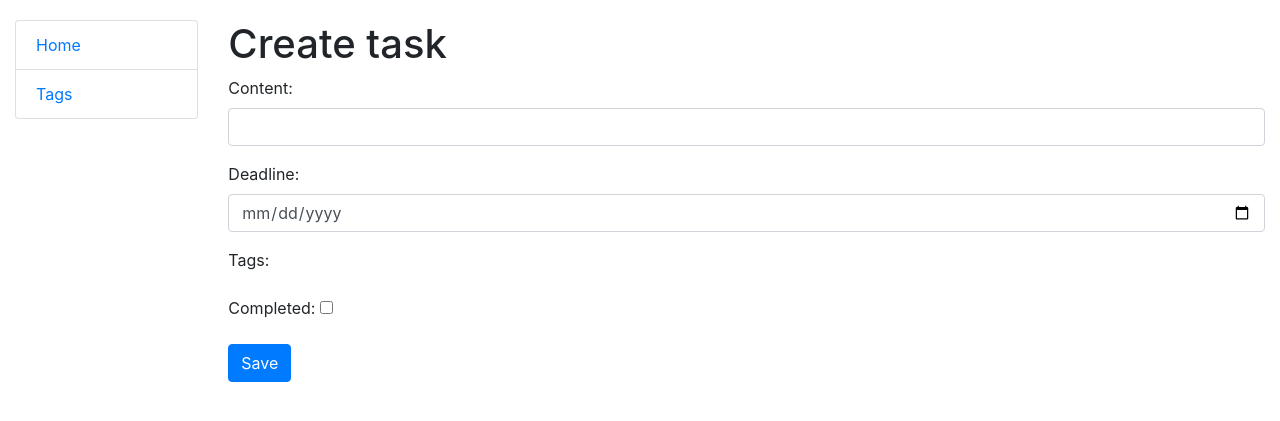
After one commit to yura-hudzovskyi/todo-list, a Django app: page /tasks/create/ in a window 1280 px wide. The commit adds this page. Shown: the top 421 px of the page. Run offline with Django 4.2, Linux system fonts and the light colour scheme; data that the repository does not hold is empty; some libraries are stand-ins or nearby versions.

Commit message:
add creation and update form for task

```diff
--- /dev/null
+++ b/templates/todo/task_form.html
@@ -0,0 +1,10 @@
+{% extends "base.html" %}
+
+{% block content %}
+  <h1>{{ object|yesno:"Update, Create" }} task</h1>
+  <form action="" method="post">
+    {% csrf_token %}
+    {{ form.as_p }}
+    <input type="submit" value="Save" class="btn btn-primary">
+  </form>
+{% endblock %}
--- /dev/null
+++ b/todo/forms.py
@@ -0,0 +1,33 @@
+import datetime
+
+from django import forms
+
+from todo.models import Task, Tag
+
+
+class DateInput(forms.DateInput):
+    input_type = "date"
+
+
+class TaskForm(forms.ModelForm):
+    tags = forms.ModelMultipleChoiceField(
+        widget=forms.CheckboxSelectMultiple(attrs={"class": "scrollable-checkbox-list"}),
+        queryset=Tag.objects.all(),
+        required=False,
+    )
+
+    class Meta:
+        model = Task
+        fields = ["content", "deadline", "tags", "completed"]
+        widgets = {"deadline": DateInput()}
+
+    def __init__(self, *args, **kwargs):
+        super().__init__(*args, **kwargs)
+        self.fields["content"].widget.attrs.update({"class": "form-control"})
+        self.fields["deadline"].widget.attrs.update({"class": "form-control"})
+
+    def clean_deadline(self):
+        deadline = self.cleaned_data["deadline"]
+        if deadline.date() < datetime.date.today():
+            raise forms.ValidationError("Deadline cannot be in the past")
+        return deadline
--- a/todo/models.py
+++ b/todo/models.py
@@ -20,7 +20,7 @@ class Task(models.Model):
     tags = models.ManyToManyField(Tag, blank=True)
 
     class Meta:
-        ordering = ["-created_at"]
+        ordering = ["completed", "created_at"]
 
     def __str__(self):
         return self.content
--- a/todo/urls.py
+++ b/todo/urls.py
@@ -1,11 +1,19 @@
 from django.urls import path
 
-from todo.views import TaskListView, change_task_status, TaskDeleteView
+from todo.views import (
+    TaskListView,
+    change_task_status,
+    TaskDeleteView,
+    TaskCreateView,
+    TaskUpdateView,
+)
 
 urlpatterns = [
     path("", TaskListView.as_view(), name="index"),
     path("change_task_status/<int:pk>/", change_task_status, name="change-task-status"),
     path("tasks/delete/<int:pk>/", TaskDeleteView.as_view(), name="task-delete"),
+    path("tasks/create/", TaskCreateView.as_view(), name="task-create"),
+    path("tasks/update/<int:pk>/", TaskUpdateView.as_view(), name="task-update"),
 ]
 
 app_name = "todo"
--- a/todo/views.py
+++ b/todo/views.py
@@ -1,6 +1,7 @@
 from django.shortcuts import redirect
 from django.views import generic
 
+from .forms import TaskForm
 from .models import Task, Tag
 
 
@@ -17,6 +18,18 @@ class TaskDeleteView(generic.DeleteView):
     success_url = "/"
 
 
+class TaskCreateView(generic.CreateView):
+    model = Task
+    form_class = TaskForm
+    success_url = "/"
+
+
+class TaskUpdateView(generic.UpdateView):
+    model = Task
+    form_class = TaskForm
+    success_url = "/"
+
+
 def change_task_status(request, pk):
     task = Task.objects.get(pk=pk)
     task.completed = not task.completed
```
Also changed, not shown: templates/todo/index.html (+4 -4 lines), todo/migrations/0002_alter_task_options.py (added).
